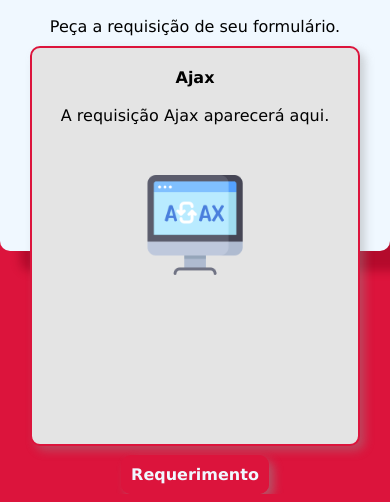
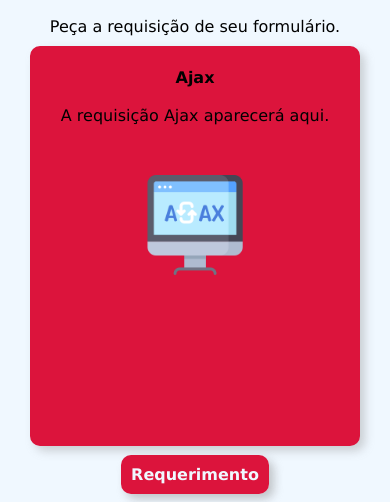
Before and after one commit to isaiasramosdeoliveira/form-with-Ajax, a website built with webpack: page index.html in a window 390 px wide. Shown: the part 593-1095 px from the top of the page. Built offline with nearby package versions, Linux system fonts and the light colour scheme.

Commit message:
Acréscimo de propriedades no css.

```diff
--- a/src/style/style.css
+++ b/src/style/style.css
@@ -13,8 +13,9 @@ body main section{
     max-width: 1000px;
     padding: 30px;
     display: flex;
+    margin-top: 50px;
     flex-wrap: wrap;
-    height: 100vh;
+    height: auto;
     justify-content: center;
     align-items: center;
     border-radius: 10px;
@@ -65,7 +66,7 @@ main section .enviar{
     display: none;
 }
 main section .display{
-    background-color: rgb(228, 228, 228);
+    background-color: crimson;
     box-shadow: 5px 5px 10px rgba(143, 143, 143, 0.395);
     padding: 20px;
     border: 2px solid crimson;
@@ -87,11 +88,15 @@ body form input{
     width: 250px;
     background-color: aliceblue;
     outline: none;
+    box-shadow: 10px 10px 10px rgba(140, 3, 28, 0.495);
     border-radius: 5px;
     padding: 5px;
 }
 
 @media (max-width: 900px) {
+    body main section{
+        margin-top: 0px;
+    }
     main section .picture p{
         margin-top: 20px;
         padding: 10px;
```
Also changed, not shown: public/assets/js/bundle.js (+1 -1 lines), 1 other file.
